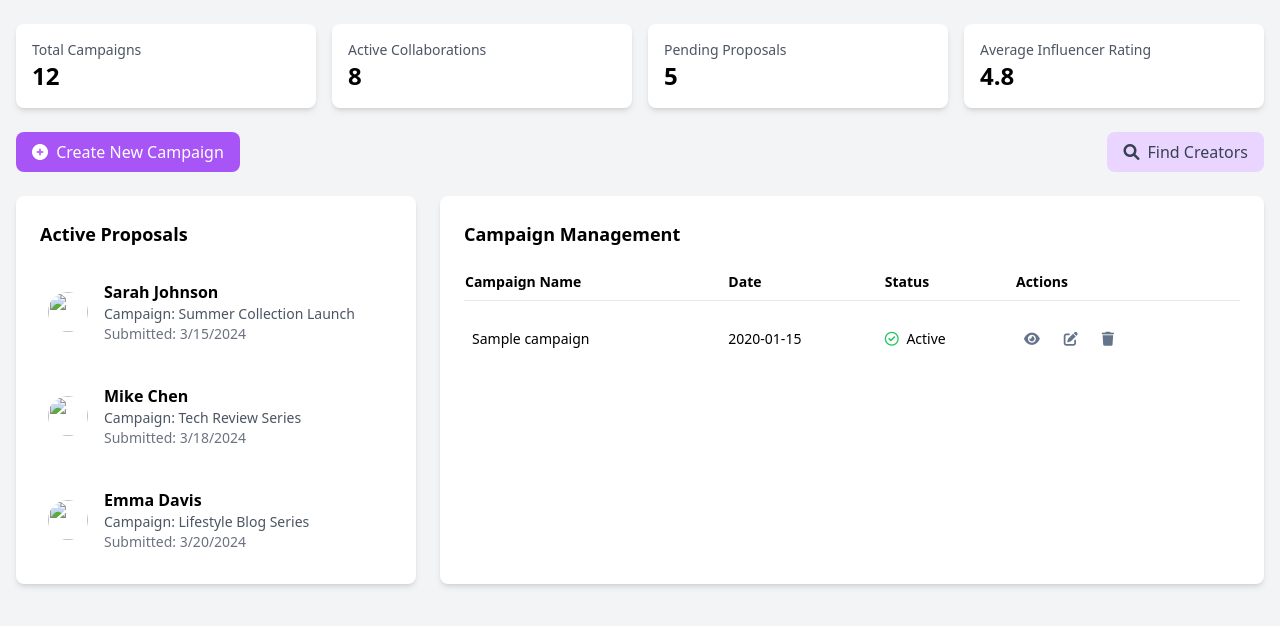
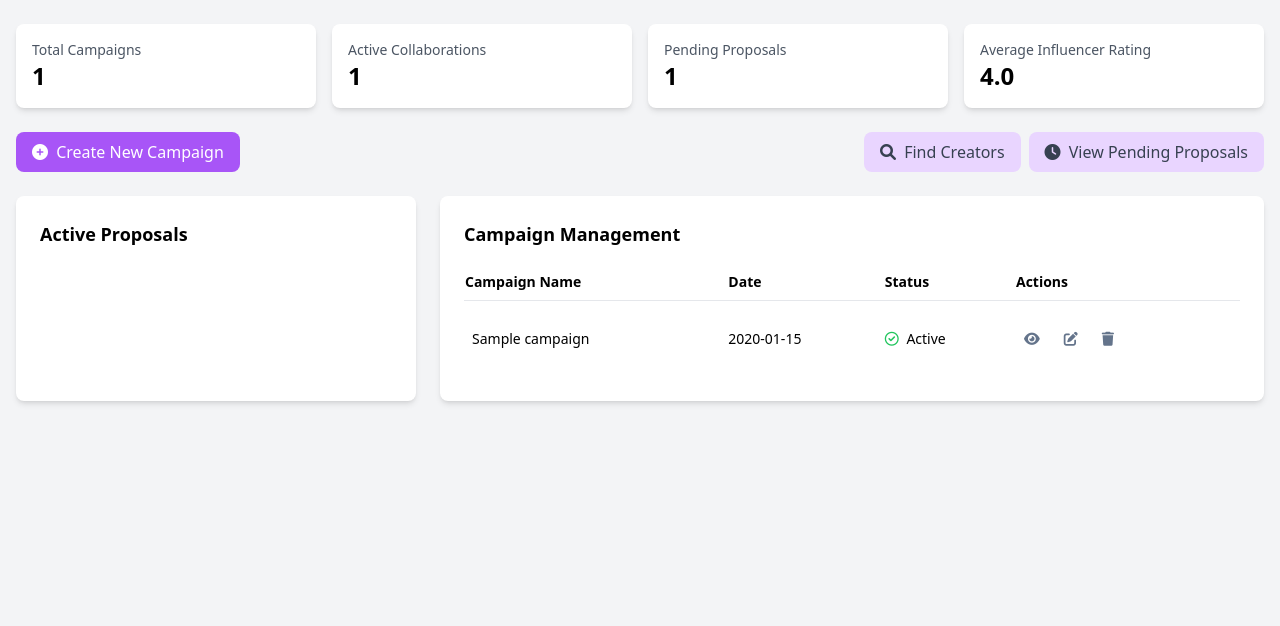
Before and after one commit to rebin03/CollabX, a Django app: page /brand/dashboard/ in a window 1280 px wide. Shown: the top 626 px of the page. Run offline with Django 5.2, Linux system fonts and the light colour scheme; a user stored in the database is signed in; tables that the repository leaves empty hold one stand-in row (values such as "Sample post"); some libraries are stand-ins or nearby versions.

Commit message:
⬆️  Update accept and reject proposal view, added template for view pending proposals

```diff
--- a/campaigns/templates/brand_dashboard.html
+++ b/campaigns/templates/brand_dashboard.html
@@ -14,30 +14,35 @@
     <div class="grid grid-cols-1 sm:grid-cols-2 lg:grid-cols-4 gap-4 mb-6">
       <div class="bg-white shadow-md rounded-lg p-4">
         <h3 class="text-gray-600 text-sm">Total Campaigns</h3>
-        <p class="text-2xl font-semibold">12</p>
+        <p class="text-2xl font-semibold">{{ total_campaigns }}</p>
       </div>
       <div class="bg-white shadow-md rounded-lg p-4">
         <h3 class="text-gray-600 text-sm">Active Collaborations</h3>
-        <p class="text-2xl font-semibold">8</p>
+        <p class="text-2xl font-semibold">{{ active_collaborations }}</p>
       </div>
       <div class="bg-white shadow-md rounded-lg p-4">
         <h3 class="text-gray-600 text-sm">Pending Proposals</h3>
-        <p class="text-2xl font-semibold">5</p>
+        <p class="text-2xl font-semibold">{{ pending_proposals }}</p>
       </div>
       <div class="bg-white shadow-md rounded-lg p-4">
         <h3 class="text-gray-600 text-sm">Average Influencer Rating</h3>
-        <p class="text-2xl font-semibold">4.8</p>
+        <p class="text-2xl font-semibold">{{ average_rating }}</p>
       </div>
     </div>
 
     <!-- Actions -->
-    <div class="flex flex-col sm:flex-row justify-between items-center mb-6">
-      <a href="{% url 'create-campaign' %}" class="bg-purple-500 text-white py-2 px-4 rounded-lg hover:bg-purple-600 cursor-pointer">
-        <i class="fa-solid fa-circle-plus me-1"></i> Create New Campaign
+    <div class="flex flex-col sm:flex-row justify-between items-center mb-6 gap-4">
+      <a href="{% url 'create-campaign' %}" class="bg-purple-500 text-white py-2 px-4 rounded-lg hover:bg-purple-600 cursor-pointer w-full sm:w-auto text-center">
+      <i class="fa-solid fa-circle-plus me-1"></i> Create New Campaign
       </a>
-      <a href="{% url 'creator-list' %}" class="mt-4 sm:mt-0 bg-purple-200 text-gray-700 py-2 px-4 rounded-lg hover:bg-purple-100">
+      <div class="flex flex-col sm:flex-row gap-2 w-full sm:w-auto">
+      <a href="{% url 'creator-list' %}" class="bg-purple-200 text-gray-700 py-2 px-4 rounded-lg hover:bg-purple-100 w-full sm:w-auto text-center">
         <i class="fa-solid fa-magnifying-glass me-1"></i> Find Creators
       </a>
+      <a href="{% url 'pending-proposals' %}" class="bg-purple-200 text-gray-700 py-2 px-4 rounded-lg hover:bg-purple-100 w-full sm:w-auto text-center">
+        <i class="fa-solid fa-clock me-1"></i> View Pending Proposals
+      </a>
+      </div>
     </div>
 
     <!-- Content -->
@@ -46,30 +51,16 @@
       <div class="bg-white shadow-md mb-4 rounded-lg p-6 col-span-1 w-full">
         <h3 class="text-lg font-semibold mb-4">Active Proposals</h3>
         <ul class="w-full">
+          {% for proposal in campaigns.proposals.all %}
           <li class="flex items-center mt-6 hover:bg-purple-50 p-2 rounded">
-            <img src="https://via.placeholder.com/40" alt="" class="h-10 w-10 rounded-full mr-4">
+            <img src="{{ proposal.creator_object.profile_picture.url }}" alt="" class="h-10 w-10 rounded-full mr-4">
             <div class="w-full">
-              <p class="font-semibold">Sarah Johnson</p>
-              <p class="text-sm text-gray-600">Campaign: Summer Collection Launch</p>
-              <p class="text-sm text-gray-500">Submitted: 3/15/2024</p>
+              <p class="font-semibold">{{ proposal.creator_object.profile.full_name }}</p>
+              <p class="text-sm text-gray-600">Campaign: {{ proposal.campaign_object.title }}</p>
+              <p class="text-sm text-gray-500">Submitted: {{ proposal.submitted_at|date:"Y-m-d" }}</p>
             </div>
           </li>
-          <li class="flex items-center mt-6 hover:bg-purple-50 p-2 rounded">
-            <img src="https://via.placeholder.com/40" alt="" class="h-10 w-10 rounded-full mr-4">
-            <div class="w-full">
-              <p class="font-semibold">Mike Chen</p>
-              <p class="text-sm text-gray-600">Campaign: Tech Review Series</p>
-              <p class="text-sm text-gray-500">Submitted: 3/18/2024</p>
-            </div>
-          </li>
-          <li class="flex items-center mt-6 hover:bg-purple-50 p-2 rounded">
-            <img src="https://via.placeholder.com/40" alt="" class="h-10 w-10 rounded-full mr-4">
-            <div class="w-full">
-              <p class="font-semibold">Emma Davis</p>
-              <p class="text-sm text-gray-600">Campaign: Lifestyle Blog Series</p>
-              <p class="text-sm text-gray-500">Submitted: 3/20/2024</p>
-            </div>
-          </li>
+          {% endfor %}
         </ul>
       </div>
 
@@ -101,7 +92,7 @@
                   {% endif %}
                 </td>
                 <td class="py-5 flex flex-wrap gap-2">
-                  <a href="" class="text-slate-500 hover:underline hover:bg-sky-500 hover:text-white p-2 rounded"><i class="fas fa-eye"></i></a>
+                  <a href="{% url 'campaign-detail' campaign.id %}" class="text-slate-500 hover:underline hover:bg-sky-500 hover:text-white p-2 rounded"><i class="fas fa-eye"></i></a>
                   <a href="" class="text-slate-500 hover:underline hover:bg-sky-500 hover:text-white p-2 rounded"><i class="fas fa-edit"></i></a>
                   <a href="" class="text-slate-500 hover:underline hover:bg-sky-500 hover:text-white p-2 rounded"><i class="fas fa-trash"></i></a>
                 </td>
--- a/campaigns/urls.py
+++ b/campaigns/urls.py
@@ -11,5 +11,6 @@ urlpatterns = [
     path('proposal/submit/<int:pk>/', views.SubmitProposalView.as_view(), name='submit-proposal'),
     path('proposal/accept/<int:pk>/', views.AcceptProposalView.as_view(), name='accept-proposal'),
     path('proposal/reject/<int:pk>/', views.RejectProposalView.as_view(), name='reject-proposal'),
+    path('pending-proposals/', views.PendingProposalsView.as_view(), name='pending-proposals'),
     path('cancel-proposal/<int:pk>/', views.CancelProposalView.as_view(), name='cancel-proposal'),
 ]
--- a/campaigns/views.py
+++ b/campaigns/views.py
@@ -1,7 +1,8 @@
 from django.shortcuts import redirect, render
 from django.views.generic import View
 from campaigns.forms import CampaignForm
-from campaigns.models import Campaign, Proposal
+from campaigns.models import Campaign, Proposal, Rating
+from django.db.models import Avg
 
 # Create your views here.
 
@@ -22,9 +23,17 @@ class BrandDashboardView(View):
 
         brand_profile = request.user.profile.brand_profile
         campaigns = brand_profile.campaigns.all()
+        total_campaigns = campaigns.count()
+        active_collaborations = campaigns.filter(status='active').count()
+        pending_proposals = Proposal.objects.filter(campaign_object__in=campaigns, status='pending').count()
+        average_rating = Rating.objects.filter(proposal__campaign_object__in=campaigns).aggregate(Avg('rating'))['rating__avg'] or 0
 
         context = {
             'campaigns': campaigns,
+            'total_campaigns': total_campaigns,
+            'active_collaborations': active_collaborations,
+            'pending_proposals': pending_proposals,
+            'average_rating': round(average_rating, 1),
         }
 
         return render(request, self.template_name, context)
@@ -109,7 +118,14 @@ class CreatorDashbaordView(View):
 
     def get(self, request, *args, **kwargs):
 
-        return render(request, self.template_name)
+        creator_profile = request.user.profile.creator_profile
+        active_campaigns = Campaign.objects.filter(proposals__creator_object=creator_profile, proposals__status='accepted', status='active')
+
+        context = {
+            'active_campaigns': active_campaigns,
+        }
+
+        return render(request, self.template_name, context)
 
 
 
@@ -146,19 +162,40 @@ class AcceptProposalView(View):
 
     def post(self, request, *args, **kwargs):
 
-        id = kwargs.get('id')
+        id = kwargs.get('pk')
         proposal = Proposal.objects.get(id=id)
         proposal.status = 'accepted'
         proposal.save()
-        return redirect('campaign-detail', pk=proposal.campaign.id)
+
+        # Set the campaign status to 'active'
+        campaign = proposal.campaign_object
+        campaign.status = 'active'
+        campaign.save()
+
+        return redirect('pending-proposals')
 
 
 class RejectProposalView(View):
 
     def post(self, request, *args, **kwargs):
 
-        id = kwargs.get('id')
+        id = kwargs.get('pk')
         proposal = Proposal.objects.get(id=id)
         proposal.status = 'rejected'
         proposal.save()
-        return redirect('campaign-detail', pk=proposal.campaign.id)
+        return redirect('pending-proposals')
+
+
+class PendingProposalsView(View):
+
+    template_name = 'pending_proposals.html'
+
+    def get(self, request, *args, **kwargs):
+        brand_profile = request.user.profile.brand_profile
+        pending_proposals = Proposal.objects.filter(campaign_object__brand=brand_profile, status='pending')
+
+        context = {
+            'pending_proposals': pending_proposals,
+        }
+
+        return render(request, self.template_name, context)
```
Also changed, not shown: campaigns/templates/campaign_detail.html (+10 -0 lines), campaigns/templates/creator_dashboard.html (+10 -8 lines), campaigns/templates/pending_proposals.html (added, +55 -0 lines).
